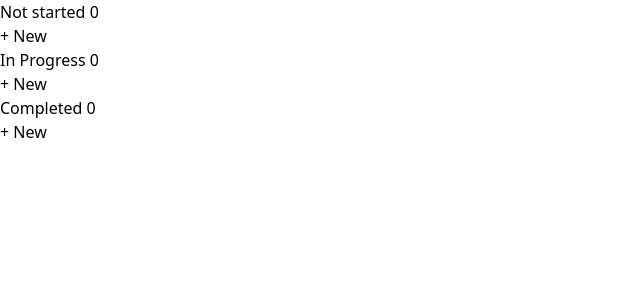
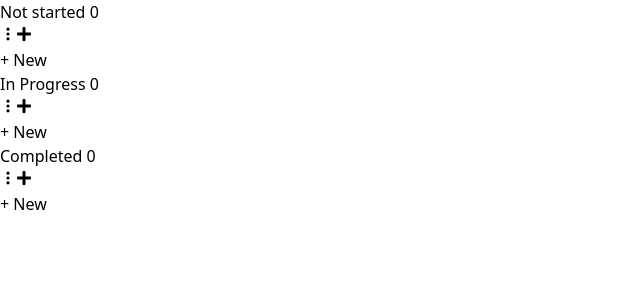
Before and after one commit to Kugisaki1704/Board_Notion, a React (Vite) app: page / in a window 1280 px wide. Shown: the top 300 px of the page, without its empty margins (0-640 px from the left). Built offline with nearby package versions, Linux system fonts and the light colour scheme.

Commit message:
created the page for different lists

```diff
--- a/src/components/ProjectBoard.jsx
+++ b/src/components/ProjectBoard.jsx
@@ -67,7 +67,21 @@ function ProjectBoard({ listType }) {
   return (
     <div className="project-board">
       <div className="list bg-white-100 p-4 rounded border-none">
-        <h2 className='text-lg font-semibold mb-2'><span className={`${randomColorClass}`}>{listType}</span> {todos.length}</h2>
+      <div className="flex items-center justify-between mb-2">
+  <h2 className='text-lg font-semibold'>
+    <span className={`${randomColorClass}`}>{listType}</span> {todos.length}
+  </h2>
+  <div className="flex">
+    <button onClick={handleRenameBoard} className="mr-4 focus:outline-none">
+      <HiDotsVertical className="text-gray-500 hover:text-gray-700 cursor-pointer" />
+    </button>
+    <button className="focus:outline-none">
+      <FaPlus className="text-gray-500 hover:text-gray-700 cursor-pointer" />
+    </button>
+  </div>
+</div>
+
+
         <ul>
           {todos.map((todo, index) => (
             <li key={index} className="bg-white rounded shadow p-2 mb-2">{todo}</li>
```
